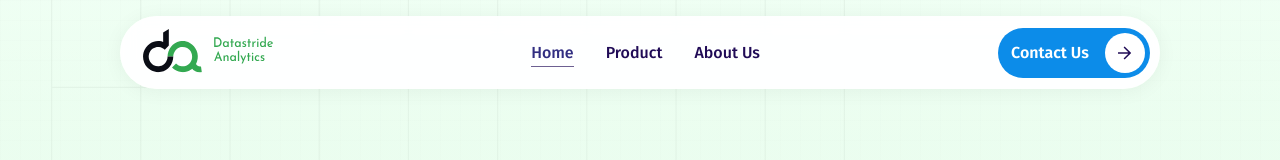
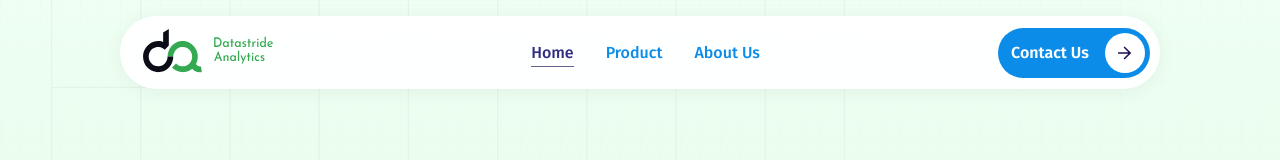
Before and after one commit to developers-CW/Datastride_CW-web, a Next.js app: page / in a window 1280 px wide. Shown: the top 160 px of the page. Built offline with nearby package versions, Linux system fonts and the light colour scheme.

Commit message:
NavColorFix

```diff
--- a/src/components/Shared/Navbar/styles.module.scss
+++ b/src/components/Shared/Navbar/styles.module.scss
@@ -80,7 +80,7 @@
 }
 
 .navLink {
-  color: #200B56;
+  color: #0c8ce9;
   text-align: center;
   font-family: $font-secondary;
   font-size: 16px;
```
